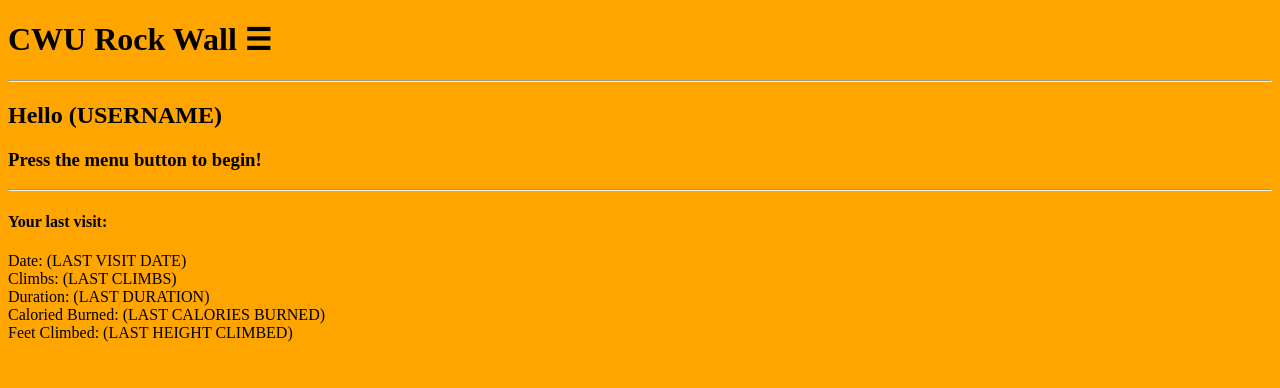
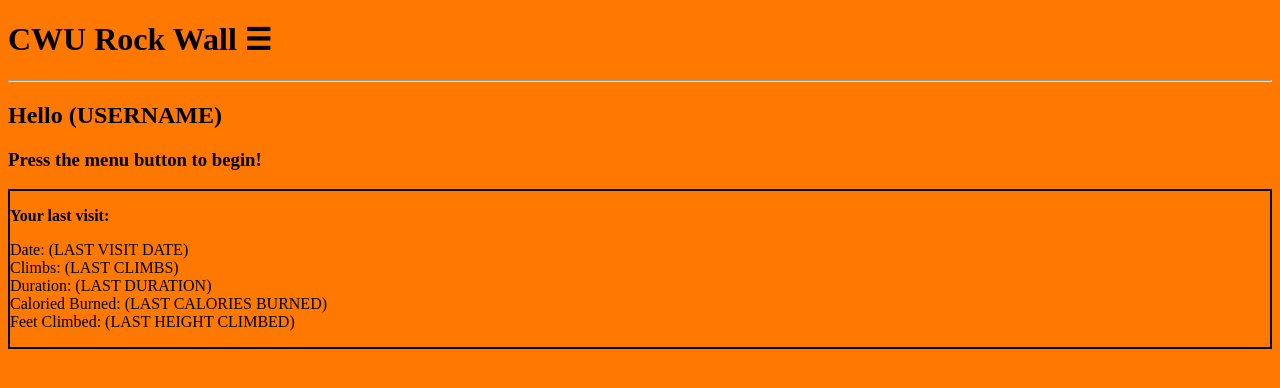
Before and after one commit to thmordaunt/446-lab6, a plain HTML site: page index.html in a window 1280 px wide. Drawn offline with Linux system fonts and the light colour scheme.

Commit message:
Updated home-page, +changed to index.html

```diff
--- a/home-page.html
+++ b/index.html
@@ -12,6 +12,7 @@
 <head>
 	<title>Home Page</title>
 	<meta http-equiv="content-type" content="text/html;charset=utf-8" />
+    <meta name="viewport" content="width=device-width, initial-scale=1" />
 	<meta name="generator" content="Geany 1.27" />
     <style>
         /* The side navigation menu */
@@ -23,6 +24,7 @@
           top: 0; /* Stay at the top */
           right: 0;
           background-color: #111; /* Black*/
+          font-family: Arial;
           overflow-x: hidden; /* Disable horizontal scroll */
           padding-top: 60px; /* Place content 60px from the top */
           transition: 0.5s; /* 0.5 second transition effect to slide in the sidenav */
@@ -33,13 +35,14 @@
           padding: 8px 8px 8px 32px;
           text-decoration: none;
           font-size: 25px;
-          color: #818181;
+          font-weight: bold;
+          color: #ff7900;
           display: block;
           transition: 0.3s;
         }
 
         /* When you mouse over the navigation links, change their color */
-        .sidenav a:hover {
+        .sidenav a:active, a:hover {
           color: #f1f1f1;
         }
 
@@ -52,10 +55,15 @@
           margin-left: 50px;
         }
 
+        .box {
+            border-style: solid;
+            border-width: 2px;
+        }
+
     </style>
 </head>
 
-<body bgcolor = "orange">
+<body bgcolor = "#ff7900">
 
     <div id="mySidenav" class="sidenav">
       <a href="javascript:void(0)" class="closebtn" onclick="closeNav()">&times;</a>
@@ -83,18 +91,17 @@
 	<hr>
 	<h2>Hello (USERNAME)</h2>
 	<h3>Press the menu button to begin!</h3>
-	<hr>
-	<h4>
-		Your last visit:
-	</h4>
-	<p>
-		<div>Date: (LAST VISIT DATE)</div>
-		<div>Climbs: (LAST CLIMBS)</div>
-		<div>Duration: (LAST DURATION)</div>
-		<div>Caloried Burned: (LAST CALORIES BURNED)</div>
-		<div>Feet Climbed: (LAST HEIGHT CLIMBED)</div>
-	</p>
 
+    <div class="box">
+
+        <p><strong>Your last visit:</strong>
+            <div>Date: (LAST VISIT DATE)</div>
+            <div>Climbs: (LAST CLIMBS)</div>
+            <div>Duration: (LAST DURATION)</div>
+            <div>Caloried Burned: (LAST CALORIES BURNED)</div>
+            <div>Feet Climbed: (LAST HEIGHT CLIMBED)</div>
+        </p>
+	</div>
 
 </body>
 
```
